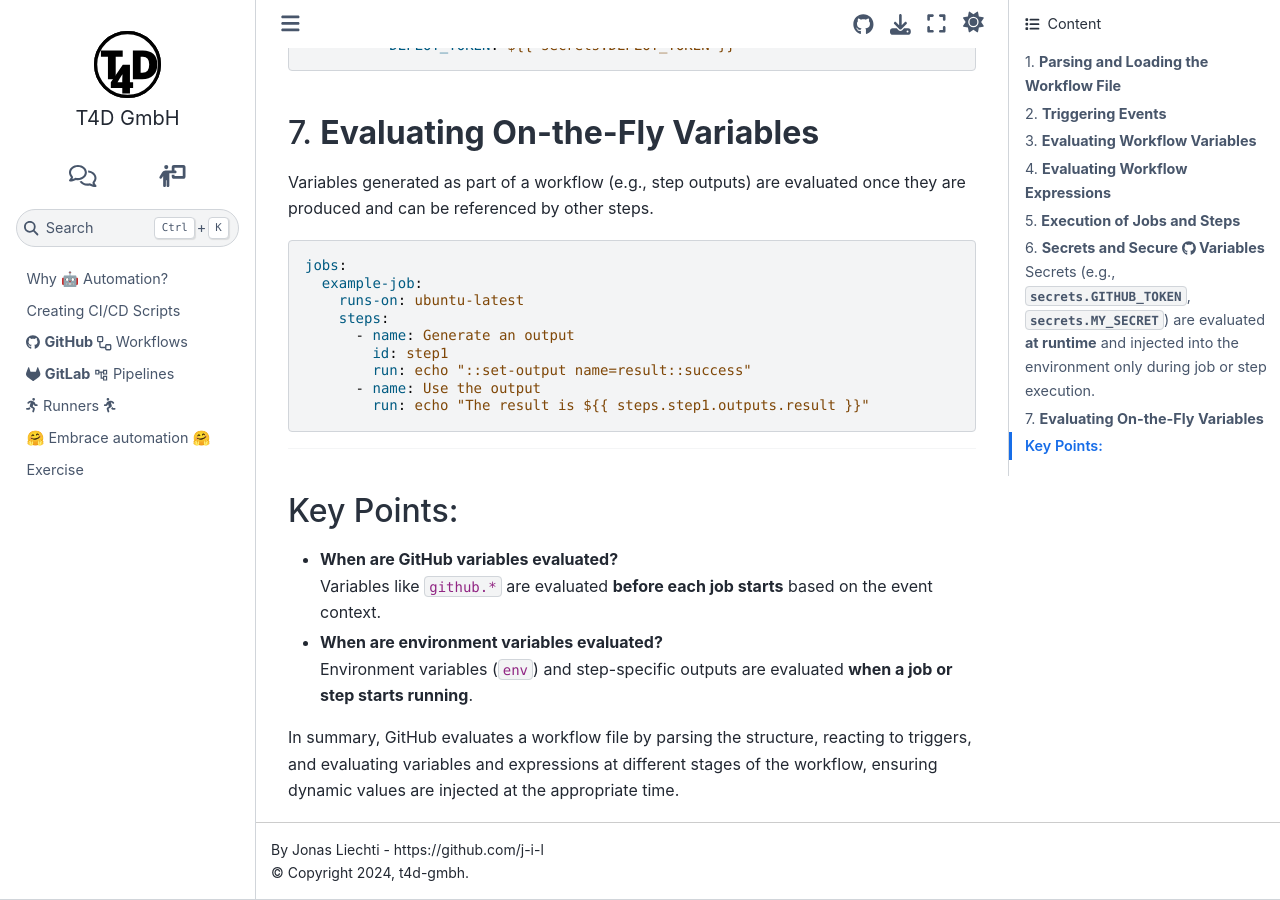
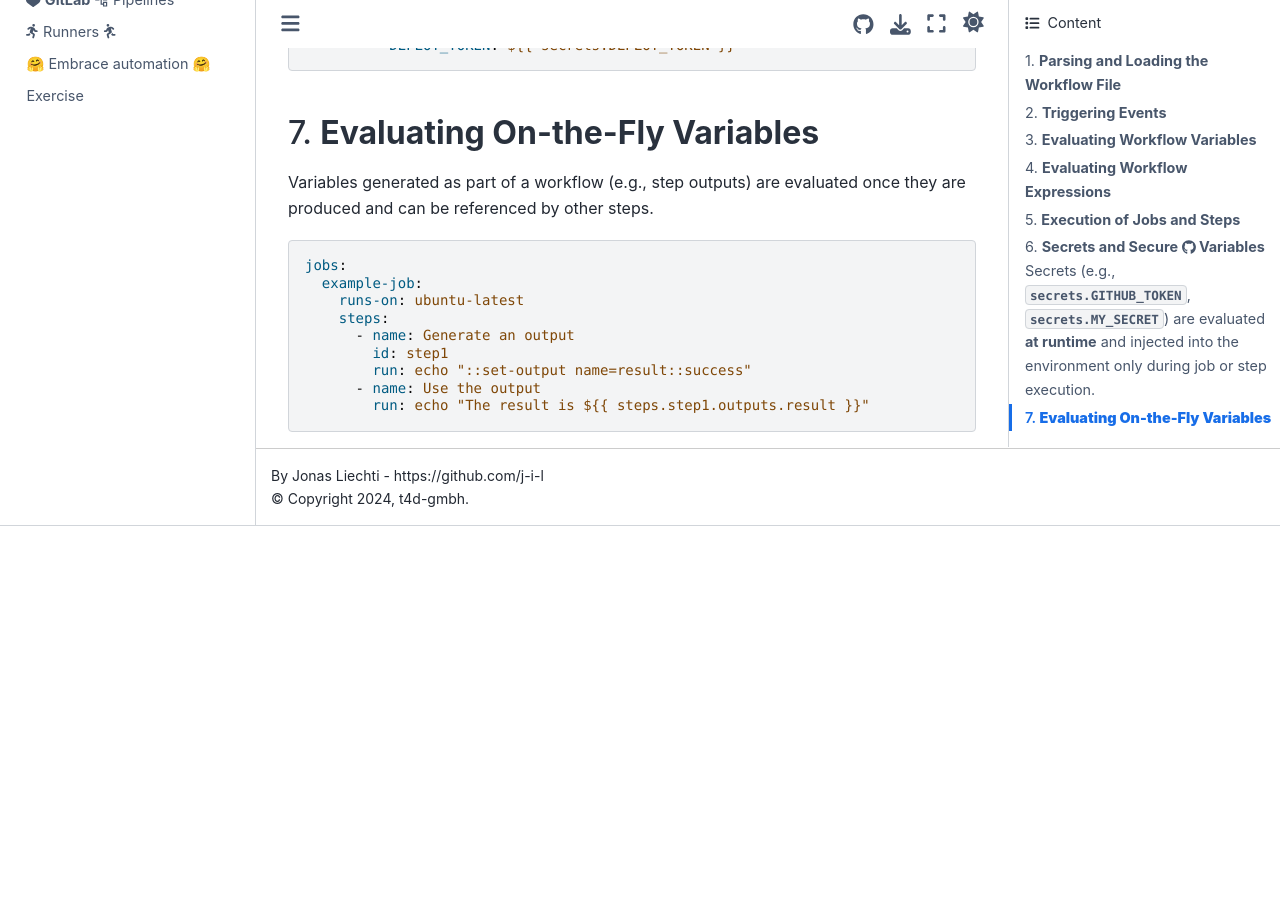
Before and after one commit to t4d-gmbh/ci-cd-workflows, a Sphinx documentation site: the page built from source/content/github_workflows/evaluation.md, in a window 1280 px wide and 900 px high, scrolled down 2317 px. Built offline with Sphinx 7.4.7 and the Sphinx Book theme 1.1.4, drawn with Linux system fonts in a browser that asks for light colours; the version number could not be read and is left out; after the commit the page ends 2843 px from its top, so only the background shows below that.

Commit message:
minor edits on github part

````diff
--- a/source/content/github_workflows/evaluation.md
+++ b/source/content/github_workflows/evaluation.md
@@ -127,14 +127,3 @@ jobs:
 ```
 {% endraw %}
 {% endif %}
-
----
-
-#### Key Points:
-- **When are GitHub variables evaluated?**
-  Variables like `github.*` are evaluated **before each job starts** based on the event context.
-
-- **When are environment variables evaluated?**
-  Environment variables (`env`) and step-specific outputs are evaluated **when a job or step starts running**.
-
-In summary, GitHub evaluates a workflow file by parsing the structure, reacting to triggers, and evaluating variables and expressions at different stages of the workflow, ensuring dynamic values are injected at the appropriate time.
````
Also changed, not shown: source/content/github_workflows/elements.md (+2 -2 lines).
